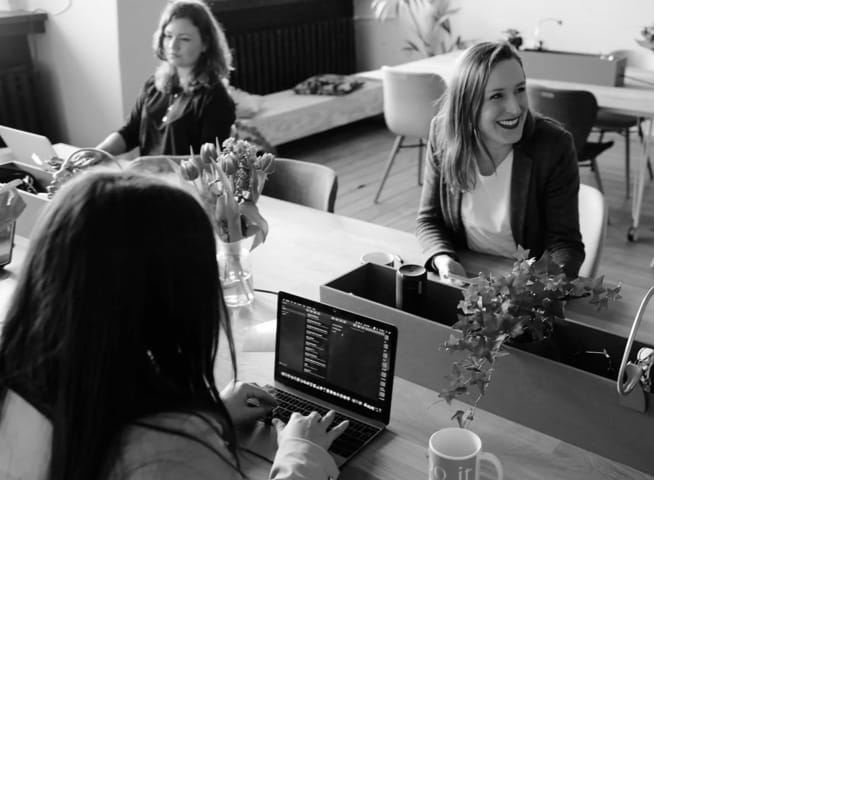
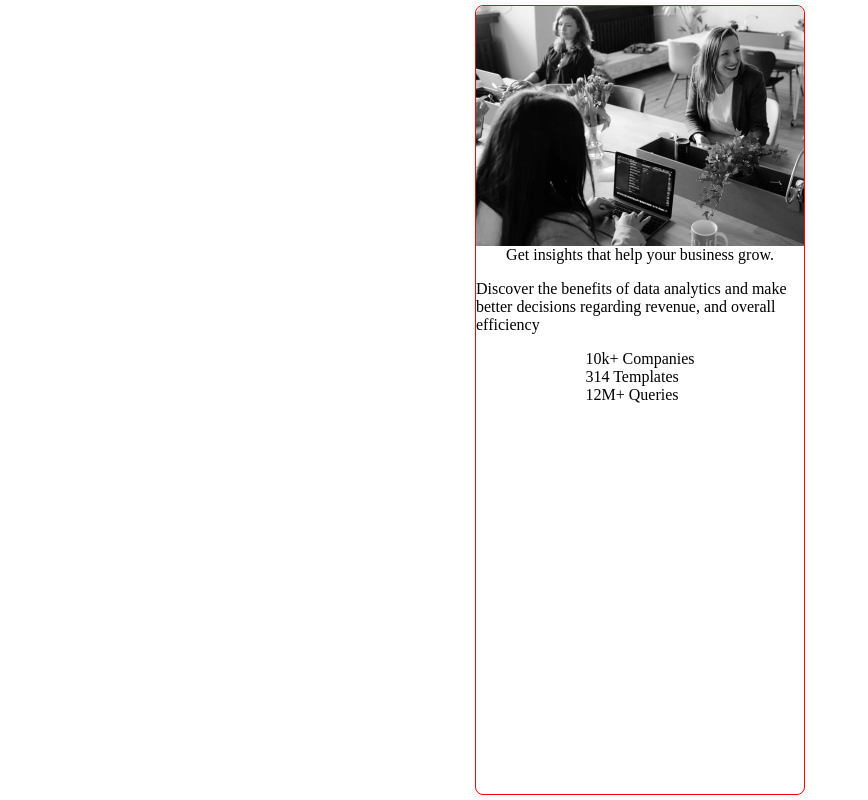
Before and after one commit to Sergi-CM/202301-w2ch1-sergi-casquero, a website built with Parcel: page src/index.html in a window 1280 px wide. Shown: the whole page, without its empty margins (0-868 px from the left). Built offline with nearby package versions, Linux system fonts and the light colour scheme.

Commit message:
add style to top image

```diff
--- a/src/index.html
+++ b/src/index.html
@@ -12,8 +12,26 @@
 
 <body>
 
-  <article class="stats-container">
-    <img src="assets/image-header-mobile.jpg" alt="Working team">
+  <article class="stats-component">
+    <img class="stats-component__image" src="assets/image-header-mobile.jpg" alt="Working team" width="326"
+      height="240">
+    <span class="stats-component__title">Get insights that help your business grow.</span>
+    <p class="stats-component__text">Discover the benefits of data analytics and make better decisions regarding
+      revenue, and overall efficiency</p>
+    <div class="stats-component__stats-container">
+      <div class="stats-component__stat">
+        <span>10k+</span>
+        <span>Companies</span>
+      </div>
+      <div class="stats-component__stat">
+        <span>314</span>
+        <span>Templates</span>
+      </div>
+      <div class="stats-component__stat">
+        <span>12M+</span>
+        <span>Queries</span>
+      </div>
+    </div>
   </article>
 
 </body>
--- a/src/sass/_global.scss
+++ b/src/sass/_global.scss
@@ -0,0 +1,24 @@
+@use "variables/colors";
+@use "variables/measures";
+
+.stats-component {
+  position: absolute;
+  top: 50%;
+  left: 50%;
+  transform: translate(-50%, -50%);
+
+  width: 330px;
+  height: 790px;
+
+  border: 1px solid red;
+  border-radius: 8px;
+
+  display: flex;
+  flex-direction: column;
+  align-items: center;
+
+  &__image {
+    width: 100%;
+    border-radius: measures.$border-radius measures.$border-radius 0 0;
+  }
+}
--- a/src/sass/style.scss
+++ b/src/sass/style.scss
@@ -1,3 +1,2 @@
 @use "./global";
 @use "./reset";
-@use "variables/colors";
--- a/src/sass/variables/_colors.scss
+++ b/src/sass/variables/_colors.scss
@@ -0,0 +1,7 @@
+$primary-color-darkest-blue: hsl(233, 47%, 7%);
+$primary-color-desaturated-blue: hsl(244, 38%, 16%);
+$primary-color-desaturated-blue: hsl(277, 64%, 61%);
+
+$secondary-color-white: hsl(0, 0%, 100%);
+$secondary-color-paragraph-white: hsla(0, 0%, 100%, 0.75);
+$secondary-color-white: hsla(0, 0%, 100%, 0.6);
--- /dev/null
+++ b/src/sass/variables/_measures.scss
@@ -0,0 +1,3 @@
+$main-height: 790px;
+$main-width: 330px;
+$border-radius: 8px;
```
